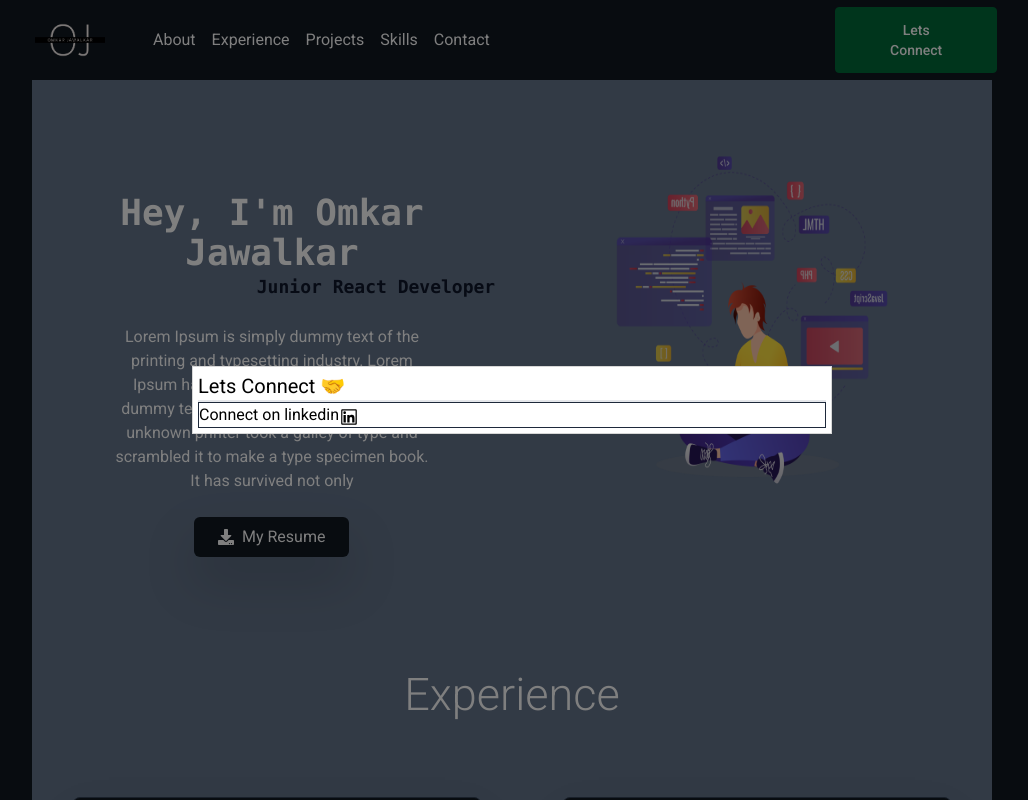
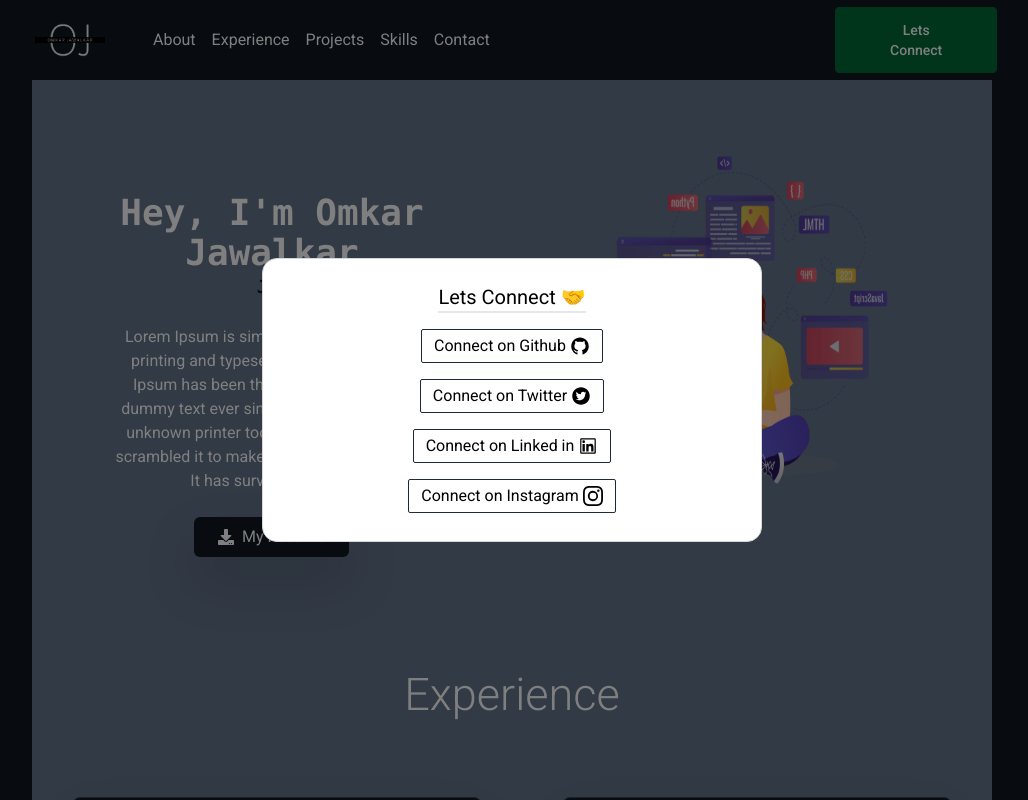
Before and after one commit to Omkar-Jawalkar/My_Portfolio, a React (Create React App) app: page / in a window 1280 px wide. Both pictures are taken after a click on the button "Lets Connect". Shown: the top 800 px of the page, without its empty margins (128-1156 px from the left). Built offline with nearby package versions, Linux system fonts and the light colour scheme.

Commit message:
final touvh changes

```diff
--- a/src/App.css
+++ b/src/App.css
@@ -36,3 +36,8 @@
     transform: rotate(360deg);
   }
 }
+
+.my-popup-content {
+  border-radius: 10px;
+  background-color: white;
+}
--- a/src/Components/DownSection/ContactMe.js
+++ b/src/Components/DownSection/ContactMe.js
@@ -31,25 +31,22 @@ const ContactMe = () => {
       .post("https://omkar-jawalkar-portfolio.onrender.com/", user)
       .then((res) => {
         if (res.data === "success") {
+          console.log("THISSSSSSSSSSS", res);
+          console.log("THISSSSSSSSSSS issssss dataaaa", res.data);
           setDisplayMessage("Message sent successfully");
           toast(displayMessage, {
             type: "success",
           });
           console.log("Message :", res.data);
         } else {
+          console.log("THISSSSSSSSSSS", res);
+          console.log("THISSSSSSSSSSS issss datatata", res.data);
           setDisplayMessage("Message not sent");
           toast(displayMessage, {
             type: "error",
           });
           console.log("Message :", res.data);
         }
-      })
-      .catch((err) => {
-        console.log("Useerrrr : ", user);
-        console.log("Message error", err.message);
-
-        setDisplayMessage("Message Failed to send");
-        toast(displayMessage, { type: "error" });
       });
   };
 
--- a/src/Components/HeaderSection.js
+++ b/src/Components/HeaderSection.js
@@ -1,11 +1,14 @@
 import React from "react";
 import logo1 from "../Assets/logo1.png";
-import { AiOutlineMenu, AiOutlineLinkedin } from "react-icons/ai";
+import { AiOutlineMenu } from "react-icons/ai";
 import { ImCross } from "react-icons/im";
 import { HashLink } from "react-router-hash-link";
 import PopupButton from "./SomeButton/PopupButton";
 import Popup from "reactjs-popup";
+import { letsConnect } from "../data";
+const contentStyle = { borderRadius: "15px", padding: "20px", width: "500px" };
 
+// console.log("This is letsConnect", letsConnect);
 const HeaderSection = () => {
   const [showMenu, setShowMenu] = React.useState(false);
 
@@ -67,11 +70,23 @@ const HeaderSection = () => {
               </button>
             }
             modal
+            {...{ contentStyle }}
           >
-            <div className="flex flex-col">
-              <div className="text-xl border-b-2">Lets Connect 🤝 </div>
-              <div className="flex flex-col">
-                <PopupButton emoji={<AiOutlineLinkedin />} name="Linkedin" />
+            <div className=" flex justify-center items-center flex-col">
+              <div className="text-xl border-b-2 pt-1 mb-2">
+                Lets Connect 🤝{" "}
+              </div>
+              <div className="flex justify-center items-center flex-col">
+                {letsConnect.map((connect, index) => (
+                  <div key={index}>
+                    {console.log("This is Connect obj", connect)}
+                    <PopupButton
+                      emoji={connect.emoji}
+                      name={connect.name}
+                      link={connect.link}
+                    />
+                  </div>
+                ))}
               </div>
             </div>
           </Popup>
--- a/src/Components/SomeButton/PopupButton.js
+++ b/src/Components/SomeButton/PopupButton.js
@@ -1,14 +1,21 @@
 import React from "react";
 
-const PopupButton = ({ emoji, name }) => {
+const PopupButton = (props) => {
   return (
     <div>
       {" "}
-      <a className="flex  border border-slate-800 ">
-        {" "}
-        <span className=" text-md"> Connect on linkedin </span>{" "}
-        <span className=" text-xl mt-1">{emoji}</span>{" "}
-      </a>
+      <button className="border rounded-sm px-3 my-2 py-1 border-slate-800 flex hover:bg-[#101820FF] transation duration-150 hover:text-white ">
+        <a
+          href={props.link}
+          target="_blank"
+          className="flex"
+          rel="noopener noreferrer"
+        >
+          {" "}
+          <span className=" text-md"> Connect on {props.name} </span>{" "}
+          <span className=" text-xl ml-1 mt-[2px] ">{props.emoji}</span>{" "}
+        </a>
+      </button>
     </div>
   );
 };
--- a/src/data.js
+++ b/src/data.js
@@ -4,7 +4,11 @@ import lofigen from "./Assets/lofigen.png";
 import virtualPainter from "./Assets/virtualPainter.jpg";
 
 import { FaNodeJs, FaReact } from "react-icons/fa";
-import { AiOutlineHtml5, AiFillGithub } from "react-icons/ai";
+import {
+  AiOutlineHtml5,
+  AiFillGithub,
+  AiOutlineLinkedin,
+} from "react-icons/ai";
 import {
   DiCss3Full,
   DiMongodb,
@@ -14,6 +18,9 @@ import {
 } from "react-icons/di";
 import { IoLogoJavascript } from "react-icons/io";
 import { SiDjango, SiSqlite } from "react-icons/si";
+
+import { BsInstagram } from "react-icons/bs";
+import { AiFillTwitterCircle } from "react-icons/ai";
 
 export const InternshipExperience = [
   {
@@ -78,3 +85,27 @@ export const Projects = [
     link: "https://github.com/Omkar-Jawalkar/Hand-Recognition-Model",
   },
 ];
+
+export const letsConnect = [
+  {
+    name: "Github",
+    emoji: <AiFillGithub />,
+    link: "https://github.com/Omkar-Jawalkar",
+  },
+
+  {
+    name: "Twitter",
+    emoji: <AiFillTwitterCircle />,
+    link: "https://twitter.com/omkar_jawalkar",
+  },
+  {
+    name: "Linked in",
+    emoji: <AiOutlineLinkedin />,
+    link: "https://www.linkedin.com/in/omkar-jawalkar-68b658208/",
+  },
+  {
+    name: "Instagram",
+    emoji: <BsInstagram />,
+    link: "https://www.instagram.com/omkar_jawalkar/",
+  },
+];
```
